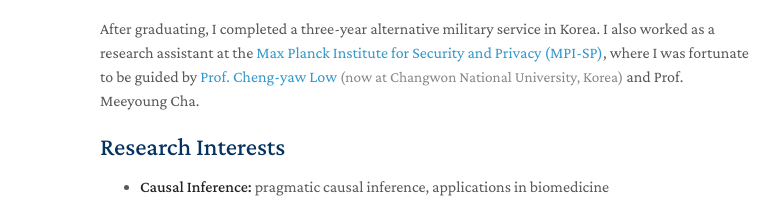
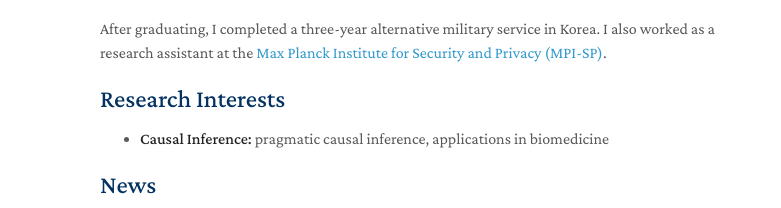
Before and after one commit to heejoonkoo/heejoonkoo.github.io, a plain HTML site: page index.html in a window 1280 px wide. Shown: the part 296-504 px from the top of the page, 370-1151 px from the left. Drawn offline with nearby package versions, Linux system fonts and the light colour scheme.

Commit message:
Add files via upload

```diff
--- a/index.html
+++ b/index.html
@@ -714,7 +714,7 @@ blockquote { background: var(--global-bg-color); border-left: 2px solid var(--gl
       <p>Hello, thank you for visiting my website! <span class="wave" role="img" aria-label="waving hand">👋</span></p>
       <p>I am currently a Ph.D. student at the <a href="https://causalscience.ai" target="_blank" rel="noopener">Causal Science Lab</a> at the University of Illinois Urbana-Champaign (UIUC), where I am honoured to be advised by <a href="https://yonghanjung.me" target="_blank" rel="noopener">Prof. Yonghan Jung</a>.</p>
       <p>Prior to joining the lab, I completed a four-year integrated master's programme (MEng) in Electrical Engineering at <a href="https://www.ucl.ac.uk" target="_blank" rel="noopener">University College London (UCL)</a>, graduating with First Class Honours in 2021. There, I was advised by <a href="https://scholar.google.com/citations?user=jEHm-fUAAAAJ&amp;hl=en" target="_blank" rel="noopener">Prof. Yiannis Andreopoulos</a> <span class="now">(now at Sony Interactive Entertainment UK)</span>.</p>
-      <p>After graduating, I completed a three-year alternative military service in Korea. I also worked as a research assistant at the <a href="https://www.mpi-sp.org" target="_blank" rel="noopener">Max Planck Institute for Security and Privacy (MPI-SP)</a>, where I was fortunate to be guided by <a href="https://chengyawlow.github.io/" target="_blank" rel="noopener">Prof. Cheng-yaw Low</a> <span class="now">(now at Changwon National University, Korea)</span> and Prof. Meeyoung Cha.</p>
+      <p>After graduating, I completed a three-year alternative military service in Korea. I also worked as a research assistant at the <a href="https://www.mpi-sp.org" target="_blank" rel="noopener">Max Planck Institute for Security and Privacy (MPI-SP)</a>.</p>
 
       <h2>Research Interests</h2>
       <ul>
```
